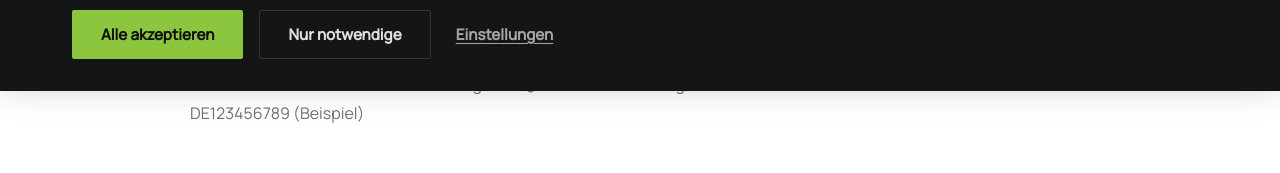
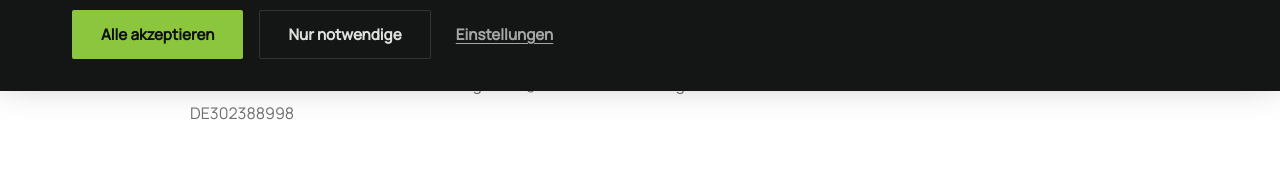
Before and after one commit to Christof999/Lauffer2.0, a React (Vite) app: page /impressum in a window 1280 px wide. Shown: the part 709-882 px from the top of the page. Built offline with nearby package versions, Linux system fonts and the light colour scheme.

Commit message:
Impressum: echte Umsatzsteuer-ID DE302388998 eintragen
Ersetzt den Platzhalter DE123456789 (Beispiel) durch die tatsaechliche
Umsatzsteuer-Identifikationsnummer.

Co-Authored-By: Claude Opus 5 <noreply@anthropic.com>
Claude-Session: https://claude.ai/code/session_0159qfnJnhW8RV2Gt65HHemS

```diff
--- a/src/pages/Impressum.tsx
+++ b/src/pages/Impressum.tsx
@@ -45,7 +45,7 @@ function Impressum() {
             <h2>Umsatzsteuer-ID</h2>
             <p>
               Umsatzsteuer-Identifikationsnummer gemäß § 27 a Umsatzsteuergesetz:<br />
-              DE123456789 (Beispiel)
+              DE302388998
             </p>
 
             <h2>Berufsbezeichnung und berufsrechtliche Regelungen</h2>
```
